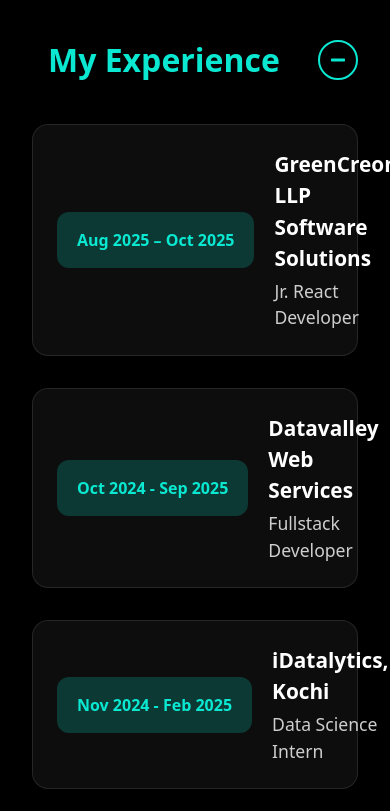
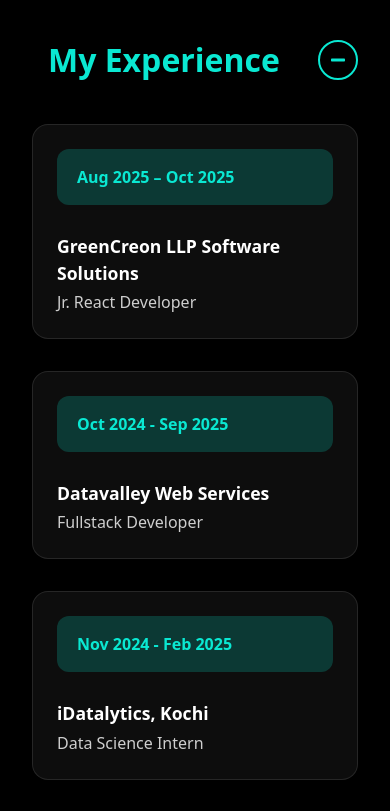
Before and after one commit to fazilyousuf/fazilyousuf.github.io, a React (Vite) app: page / in a window 390 px wide. Shown: the part 3820-4631 px from the top of the page. Built offline with nearby package versions, Linux system fonts and the light colour scheme.

Commit message:
minor edit

```diff
--- a/src/styles/experience.css
+++ b/src/styles/experience.css
@@ -105,13 +105,31 @@
 /* Responsive */
 @media (max-width: 768px) {
   .experience-container {
-    grid-template-columns: 1fr; /* single column on mobile */
+    grid-template-columns: 1fr; /* single column */
   }
 
   .experience-card {
-    min-height: 120px;
+    flex-direction: column;   /* stack left + right vertically */
+    align-items: flex-start;  /* align to left */
+    min-height: auto;         /* allow natural height */
+  }
+
+  .exp-left {
+    min-width: auto;          /* remove fixed width */
+    width: 100%;              /* take full width */
+    text-align: left;         /* align text properly */
+    margin-bottom: 8px;       /* spacing from right section */
+  }
+
+  .exp-right h3 {
+    font-size: 1.1rem;        /* slightly smaller for mobile */
+  }
+
+  .exp-right p {
+    font-size: 1rem;
   }
 }
+
 .experience-section.collapsed .experience-container {
   max-height: 0;
   overflow: hidden;
```
